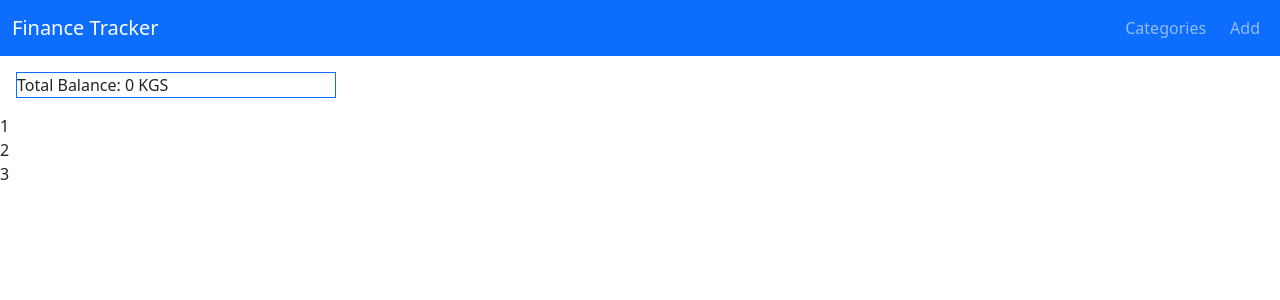
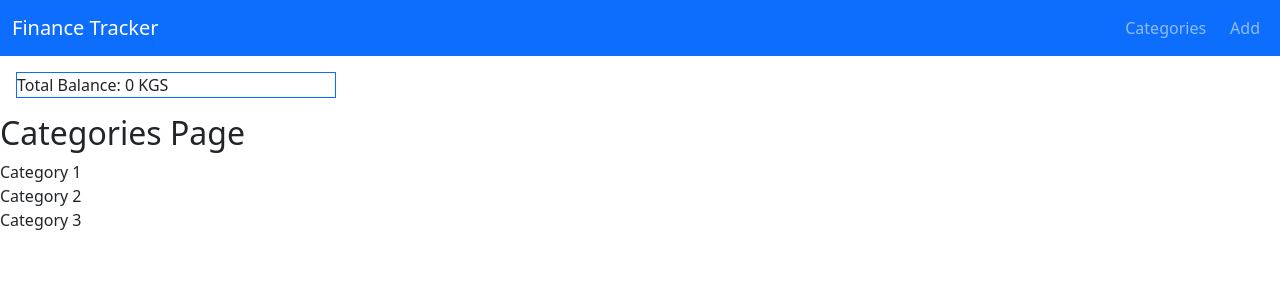
Before and after one commit to Meddway/kw9, a React (Vite) app: page /categories in a window 1280 px wide. Shown: the top 300 px of the page. Built offline with nearby package versions, Linux system fonts and the light colour scheme.

Commit message:
Созданы store, transactionSlice, categorySlice, настроены route

```diff
--- a/src/App.tsx
+++ b/src/App.tsx
@@ -1,13 +1,22 @@
 import Navigation from './components/Navigation';
 import TotalBalance from './components/TotalBalance';
 import TransactionList from './components/TransactionList';
+import {Route, Routes} from "react-router-dom";
+import AddTransactionPage from "./pages/AddTransactionPage";
+import CategoriesPage from "./pages/CategoriesPage";
 
 function App() {
   return (
     <div>
       <Navigation />
       <TotalBalance />
-      <TransactionList/>
+      <Routes>
+        <Route>
+          <Route path="/" element={<TransactionList/>} />
+          <Route path="/categories" element={<CategoriesPage />} />
+          <Route path="/add-transaction-page" element={<AddTransactionPage />} />
+        </Route>
+      </Routes>
     </div>
   );
 }
--- /dev/null
+++ b/src/components/CategoriesList.tsx
@@ -0,0 +1,13 @@
+import React from 'react';
+
+const CategoriesList: React.FC = () => {
+  return (
+    <div>
+      <div>Category 1</div>
+      <div>Category 2</div>
+      <div>Category 3</div>
+    </div>
+  );
+};
+
+export default CategoriesList;
--- a/src/components/Navigation.tsx
+++ b/src/components/Navigation.tsx
@@ -1,25 +1,24 @@
 import React from 'react';
-import {NavLink} from 'react-router-dom';
+import {Link} from 'react-router-dom';
 
 const Navigation: React.FC = () => {
-
   return (
     <nav className="navbar navbar-expand-lg navbar-dark bg-primary">
       <div className="container-fluid">
-        <span className="navbar-brand">Finance Tracker</span>
+        <Link to='/'>
+          <span className="navbar-brand">Finance Tracker</span>
+        </Link>
         <ul className="navbar-nav mr-auto flex-row gap-2 flex-nowrap">
           <li className="nav-item">
-            <NavLink to="/categories-page" className="nav-link">Categories</NavLink>
+            <Link to="/categories" className="nav-link">Categories</Link>
           </li>
           <li className="nav-item">
-            <NavLink to="/add-transaction-page" className="nav-link">Add</NavLink>
+            <Link to="/add-transaction-page" className="nav-link">Add</Link>
           </li>
         </ul>
-
       </div>
     </nav>
   );
 };
 
-
 export default Navigation;
--- a/src/components/TotalBalance.tsx
+++ b/src/components/TotalBalance.tsx
@@ -1,6 +1,6 @@
 import React from 'react';
 
-const TotalBalance:React.FC = () => {
+const TotalBalance: React.FC = () => {
   const totalBalance = 0;
 
   return (
--- a/src/components/TransactionList.tsx
+++ b/src/components/TransactionList.tsx
@@ -6,7 +6,6 @@ const TransactionList: React.FC = () => {
       <div>1</div>
       <div>2</div>
       <div>3</div>
-
     </div>
   );
 };
--- a/src/main.tsx
+++ b/src/main.tsx
@@ -5,7 +5,6 @@ import {BrowserRouter} from 'react-router-dom';
 import 'bootstrap/dist/css/bootstrap.css';
 import {Provider} from 'react-redux';
 import {store} from './store/store';
-
 
 ReactDOM.createRoot(document.getElementById('root')!).render(
   <React.StrictMode>
--- a/src/pages/AddTransactionPage.tsx
+++ b/src/pages/AddTransactionPage.tsx
@@ -1,9 +1,9 @@
 import React from 'react';
 
-const AddTransactionPage:React.FC = () => {
+const AddTransactionPage: React.FC = () => {
   return (
     <div>
-
+      <h2>Add Transaction Page</h2>
     </div>
   );
 };
--- a/src/pages/CategoriesPage.tsx
+++ b/src/pages/CategoriesPage.tsx
@@ -1,9 +1,11 @@
 import React from 'react';
+import CategoriesList from "../components/CategoriesList";
 
-const CategoriesPage:React.FC = () => {
+const CategoriesPage: React.FC = () => {
   return (
     <div>
-
+      <h2>Categories Page</h2>
+      <CategoriesList/>
     </div>
   );
 };
--- /dev/null
+++ b/src/store/categorySlice.ts
@@ -0,0 +1,43 @@
+import { createSlice, PayloadAction, createAsyncThunk } from '@reduxjs/toolkit';
+import axiosApi from '../axiosApi';
+
+export interface Category {
+  id: string;
+  type: 'income' | 'expense';
+  name: string;
+}
+
+export interface CategoryState {
+  categories: Category[];
+}
+
+export const fetchCategories = createAsyncThunk('category/fetchCategories', async () => {
+  const response = await axiosApi.get('/categories.json');
+  return response.data as Category[];
+});
+
+const initialState: CategoryState = {
+  categories: [],
+};
+
+const categorySlice = createSlice({
+  name: 'category',
+  initialState,
+  reducers: {
+    addCategory: (state, action: PayloadAction<Category>) => {
+      state.categories.push(action.payload);
+    },
+    removeCategory: (state, action: PayloadAction<string>) => {
+      state.categories = state.categories.filter((category) => category.id !== action.payload);
+    },
+  },
+  extraReducers: (builder) => {
+    builder.addCase(fetchCategories.fulfilled, (state, action) => {
+      state.categories = action.payload;
+    });
+  },
+});
+
+export const { addCategory, removeCategory } = categorySlice.actions;
+
+export default categorySlice.reducer;
--- a/src/store/store.ts
+++ b/src/store/store.ts
@@ -1,9 +1,11 @@
-import {configureStore} from '@reduxjs/toolkit';
+import { configureStore } from '@reduxjs/toolkit';
+import transactionReducer from './transactionSlice';
+import categoryReducer from './categorySlice';
 
 export const store = configureStore({
   reducer: {
-
-
+    transaction: transactionReducer,
+    category: categoryReducer,
   },
 });
 
```
